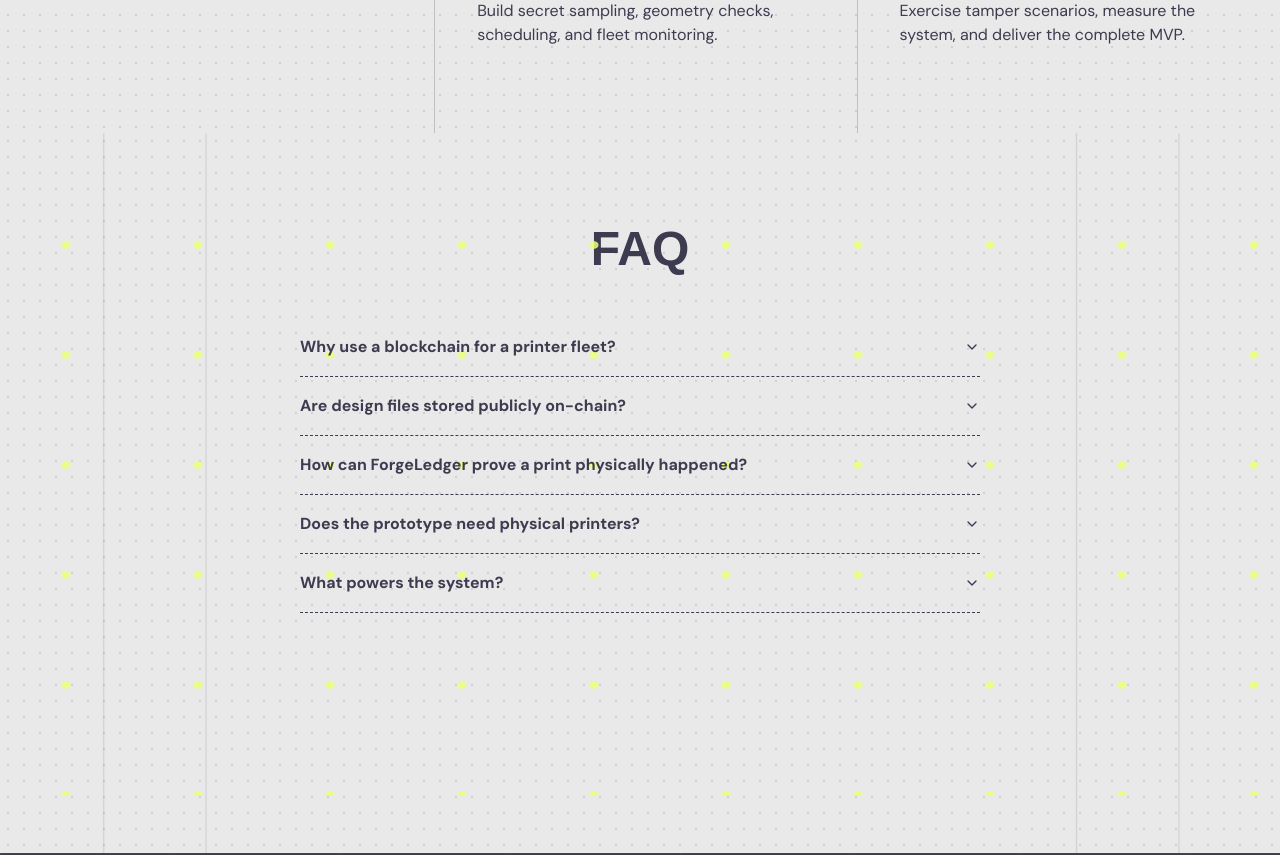
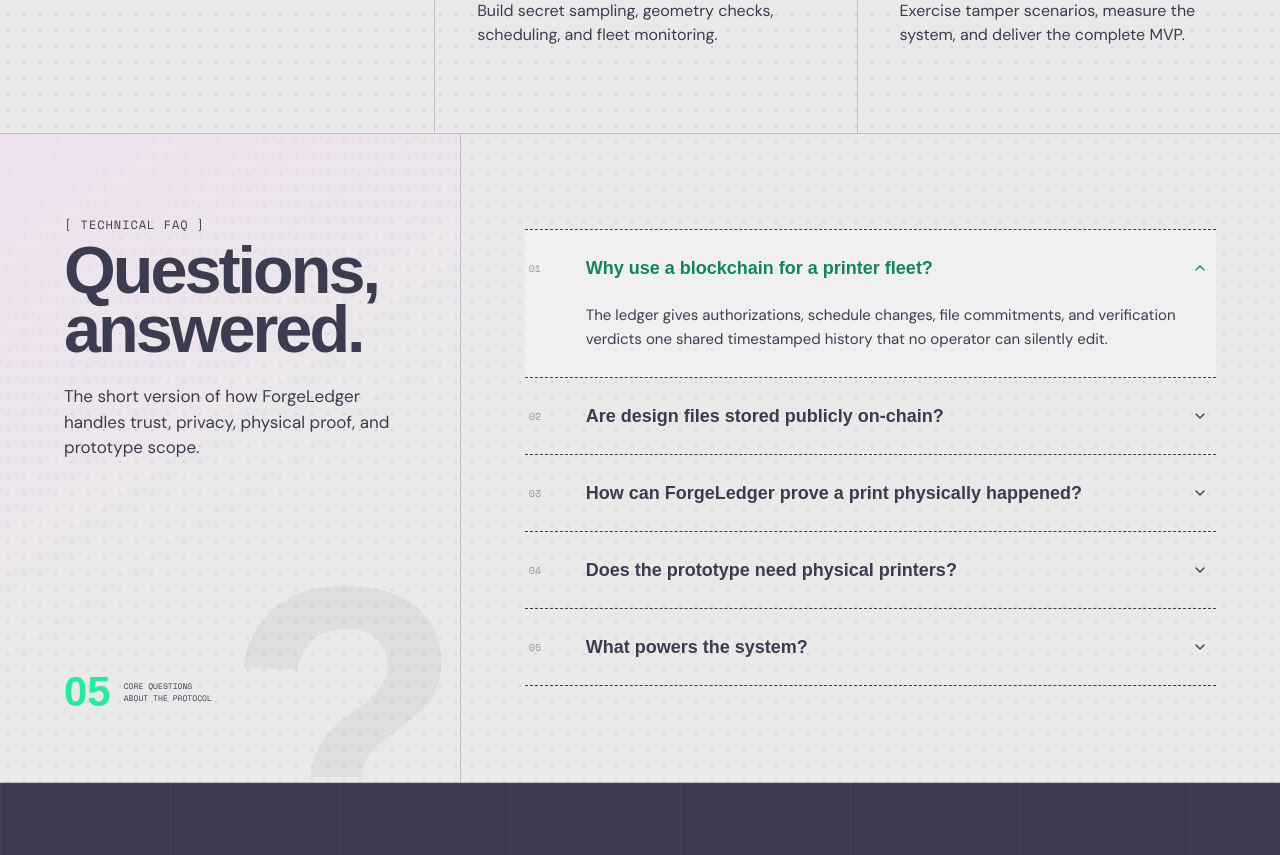
Before and after one commit to Krishang-Zinzuwadia/blockchain-site, a Next.js app: page / in a window 1280 px wide. Shown: the part 6720-7575 px from the top of the page. Built offline with nearby package versions, Linux system fonts and the light colour scheme; a web font is replaced by a local one.

Commit message:
fix: redesign FAQ for readability

```diff
--- a/app/globals.css
+++ b/app/globals.css
@@ -271,17 +271,26 @@
 .roadmap-grid h3 { margin: 88px 0 8px; font: 650 26px var(--font-display), sans-serif; }
 .roadmap-grid p { margin: 0; font-size: 16px; }
 
-.faq-section { position: relative; min-height: 720px; padding: 88px 24px 100px; text-align: center; overflow: hidden; }
-.faq-section h2 { margin: 0 0 42px; font: 650 48px var(--font-display), sans-serif; }
-.faq-list { position: relative; z-index: 2; max-width: 680px; margin: 0 auto; text-align: left; }
+.faq-section { position: relative; min-height: 650px; display: grid; grid-template-columns: 36% 64%; border-top: 1px solid var(--line); border-bottom: 1px solid var(--line); overflow: hidden; }
+.faq-intro { position: relative; padding: 82px 5vw 70px; border-right: 1px solid var(--line); background: linear-gradient(145deg, rgba(255,207,252,.33), transparent 58%); }
+.faq-intro::after { content: "?"; position: absolute; right: -4px; bottom: -78px; color: rgba(61,59,79,.06); font: 800 390px/.7 var(--font-display), sans-serif; pointer-events: none; }
+.faq-intro .eyebrow { position: relative; z-index: 1; }
+.faq-intro h2 { position: relative; z-index: 1; margin: 8px 0 24px; font: 650 clamp(54px, 5.2vw, 76px)/.9 var(--font-display), sans-serif; letter-spacing: -.045em; }
+.faq-intro > p:not(.eyebrow) { position: relative; z-index: 1; max-width: 410px; margin: 0; font-size: 17px; line-height: 1.5; }
+.faq-meta { position: absolute; z-index: 1; left: 5vw; bottom: 66px; display: flex; align-items: center; gap: 13px; }
+.faq-meta strong { font: 700 42px var(--font-display), sans-serif; color: var(--green); }
+.faq-meta span { font: 8px/1.5 var(--font-mono), monospace; }
+.faq-list { position: relative; z-index: 2; align-self: center; width: 100%; max-width: 900px; padding: 72px 5vw; text-align: left; }
 .faq-list details { border-bottom: 1px dashed var(--ink); }
-.faq-list summary { min-height: 58px; display: flex; align-items: center; justify-content: space-between; gap: 20px; cursor: pointer; list-style: none; font-weight: 650; }
+.faq-list details:first-child { border-top: 1px dashed var(--ink); }
+.faq-list summary { min-height: 76px; display: grid; grid-template-columns: 42px 1fr 20px; align-items: center; gap: 15px; padding: 0 4px; cursor: pointer; list-style: none; font: 650 18px/1.25 var(--font-display), sans-serif; }
 .faq-list summary::-webkit-details-marker { display: none; }
 .faq-list summary svg { width: 16px; flex: 0 0 auto; transition: transform .18s; }
-.faq-list details[open] summary svg { transform: rotate(180deg); }
-.faq-list details p { margin: -4px 30px 22px 0; font-size: 15px; line-height: 1.55; }
-.faq-decoration { position: absolute; inset: 0; background-image: linear-gradient(90deg, transparent 0 8%, rgba(61,59,79,.13) 8.1%, transparent 8.2% 16%, rgba(61,59,79,.13) 16.1%, transparent 16.2% 84%, rgba(61,59,79,.13) 84.1%, transparent 84.2% 92%, rgba(61,59,79,.13) 92.1%, transparent 92.2%); }
-.faq-decoration::after { content: ""; position: absolute; inset: 8% 0; background-image: radial-gradient(var(--acid) 4px, transparent 5px); background-size: 132px 110px; opacity: .85; }
+.faq-list details[open] { background: rgba(255,255,255,.3); }
+.faq-list details[open] summary svg { transform: rotate(180deg); color: #14835e; }
+.faq-list details[open] summary > span:nth-child(2) { color: #14835e; }
+.faq-number { font: 10px var(--font-mono), monospace; color: rgba(61,59,79,.48); }
+.faq-list details p { max-width: 670px; margin: -3px 35px 26px 61px; font-size: 15px; line-height: 1.6; }
 
 .final-cta { min-height: 510px; display: grid; grid-template-columns: 54% 46%; align-items: center; padding: 56px 5vw; background: var(--ink); color: var(--acid); background-image: linear-gradient(rgba(255,255,255,.045) 1px, transparent 1px), linear-gradient(90deg, rgba(255,255,255,.045) 1px, transparent 1px); background-size: 170px 170px; }
 .cta-copy h2 { max-width: 670px; margin: 0 0 34px; font: 650 clamp(52px, 5.2vw, 76px)/.91 var(--font-display), sans-serif; letter-spacing: -.04em; }
@@ -365,6 +374,10 @@
   .safeguard-grid article { border-right: 0; border-bottom: 1px solid var(--line); }
   .roadmap-section { grid-template-columns: 1fr; }
   .roadmap-lead { min-height: auto; border-right: 0; border-bottom: 1px solid var(--line); }
+  .faq-section { min-height: 0; grid-template-columns: 1fr; }
+  .faq-intro { min-height: 390px; border-right: 0; border-bottom: 1px solid var(--line); }
+  .faq-meta { bottom: 48px; }
+  .faq-list { max-width: none; }
   .final-cta { grid-template-columns: 1fr; }
   .cta-network { display: none; }
   .footer-grid { grid-template-columns: 1.2fr 1fr 1fr; }
@@ -423,7 +436,14 @@
   .roadmap-grid { grid-template-columns: 1fr; }
   .roadmap-grid article, .roadmap-grid article:nth-child(even), .roadmap-grid article:nth-child(n+3) { min-height: 275px; border-right: 0; border-bottom: 1px solid var(--line); padding: 32px 20px; }
   .roadmap-grid h3 { margin-top: 66px; }
-  .faq-section { padding-left: 20px; padding-right: 20px; }
+  .faq-section { min-height: 0; grid-template-columns: 1fr; }
+  .faq-intro { min-height: 420px; padding: 64px 20px; border-right: 0; border-bottom: 1px solid var(--line); }
+  .faq-intro h2 { font-size: 58px; }
+  .faq-intro::after { right: -18px; bottom: -44px; font-size: 280px; }
+  .faq-meta { left: 20px; bottom: 48px; }
+  .faq-list { padding: 48px 20px 66px; }
+  .faq-list summary { min-height: 72px; grid-template-columns: 32px 1fr 18px; gap: 10px; font-size: 17px; }
+  .faq-list details p { margin-left: 46px; margin-right: 12px; }
   .final-cta { min-height: 500px; padding: 64px 20px; }
   .cta-copy h2 { font-size: 50px; }
   footer { min-height: 920px; padding: 0 16px; }
--- a/app/page.tsx
+++ b/app/page.tsx
@@ -396,10 +396,19 @@
       </section>
 
       <section className="faq-section" id="faq">
-        <div className="faq-decoration" aria-hidden="true" />
-        <h2>FAQ</h2>
+        <div className="faq-intro">
+          <p className="eyebrow">[ TECHNICAL FAQ ]</p>
+          <h2>Questions,<br />answered.</h2>
+          <p>The short version of how ForgeLedger handles trust, privacy, physical proof, and prototype scope.</p>
+          <div className="faq-meta"><strong>05</strong><span>CORE QUESTIONS<br />ABOUT THE PROTOCOL</span></div>
+        </div>
         <div className="faq-list">
-          {faq.map(([question, answer]) => <details key={question}><summary><span>{question}</span><ChevronDown /></summary><p>{answer}</p></details>)}
+          {faq.map(([question, answer], index) => (
+            <details key={question} open={index === 0}>
+              <summary><span className="faq-number">0{index + 1}</span><span>{question}</span><ChevronDown /></summary>
+              <p>{answer}</p>
+            </details>
+          ))}
         </div>
       </section>
 
```
